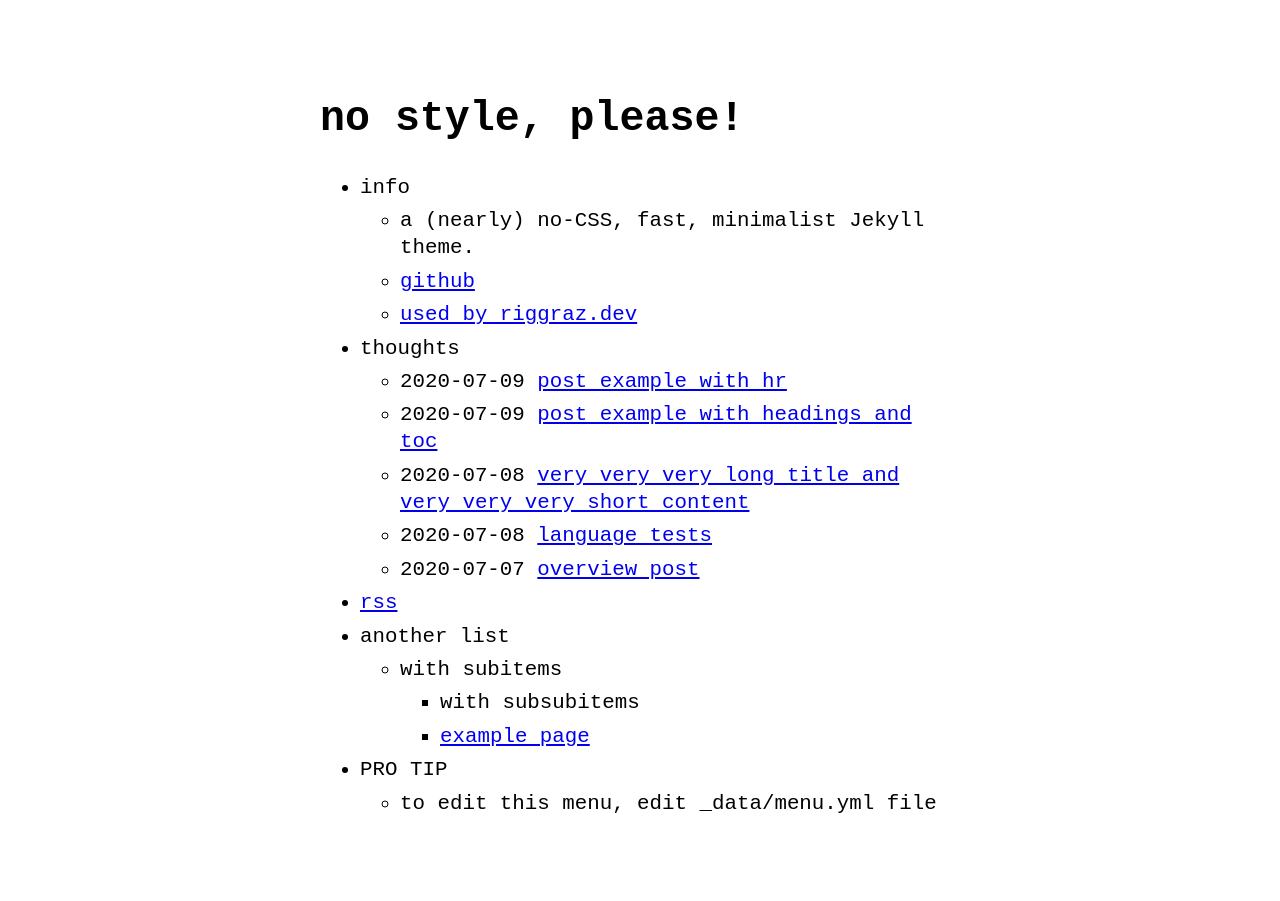
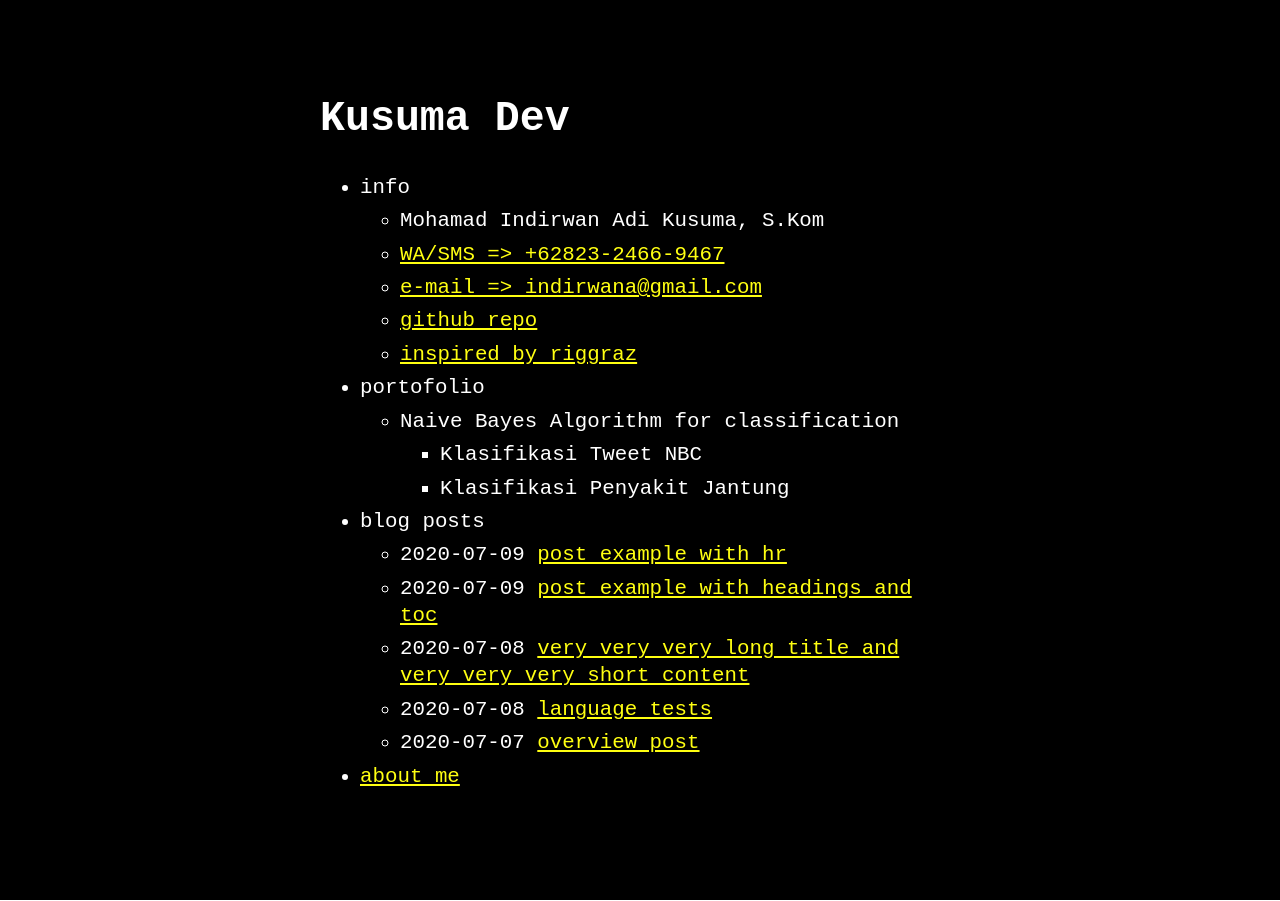
Before and after one commit to indirwanadi/indirwanadi.github.io, a Jekyll site: the page built from index.md, in a window 1280 px wide. Built offline with Jekyll 4.4.1, drawn with Linux system fonts in a browser that asks for light colours.

Commit message:
Firing them up

```diff
--- a/_config.yml
+++ b/_config.yml
@@ -1,9 +1,9 @@
-title: no style, please! # name of the site
-author: Riccardo Graziosi # name of site's author
-email: riccardo.graziosi97@gmail.com # email of site's author
-url: https://riggraz.dev/no-style-please # root address of the site
+title: Kusuma Dev # name of the site
+author: Mohamad Indirwan Adi Kusuma # name of site's author
+email: indirwana@gmail.com # email of site's author
+url: https://indirwanadi.github.io # root address of the site
 description: > # description of the site (multiple lines allowed)
-  A (nearly) no-CSS, fast, minimalist Jekyll theme.
+  A place to showcase work and projects
 
 permalink: /:slug.html
 
@@ -13,7 +13,7 @@ favicon: "./logo.png" # relative path to site's favicon
 theme: no-style-please # if you are using GitHub Pages, change it to remote_theme: riggraz/no-style-please
 
 theme_config:
-  appearance: "light" # can be "light", "dark" or "auto"
+  appearance: "dark" # can be "light", "dark" or "auto"
   back_home_text: ".." # customize text for homepage link in post layout
   date_format: "%Y-%m-%d" # customize how date is formatted
   show_description: false # show blog description in home page
@@ -24,5 +24,3 @@ sass:
 plugins:
   - jekyll-feed
   - jekyll-seo-tag
-
-future: true
--- a/_data/menu.yml
+++ b/_data/menu.yml
@@ -5,33 +5,57 @@ entries:
   - title: info
     url: false
     entries:
-      - title: a (nearly) no-CSS, fast, minimalist Jekyll theme.
+      - title: Mohamad Indirwan Adi Kusuma, S.Kom
         url: false
-      - title: github
-        url: https://github.com/riggraz/no-style-please
-      - title: used by riggraz.dev
+      - title: WA/SMS => +62823-2466-9467
+        url: https://api.whatsapp.com/send?phone=6282324669467&text=Halo, saya ingin bekerja sama dengan anda :)
+      - title: e-mail => indirwana@gmail.com
+        url: mailto:indirwana@gmail.com
+      - title: github repo
+        url: https://github.com/indirwanadi
+      - title: inspired by riggraz
         url: https://riggraz.dev/
 
-  - title: thoughts
+  - title: portofolio
+    url: false
+    entries:
+      - title: Naive Bayes Algorithm for classification
+        url: false
+        entries:
+          - title: Klasifikasi Tweet NBC
+            url: false
+          - title: Klasifikasi Penyakit Jantung
+            url: false
+
+  - title: blog posts
     post_list: true
     url: false
     entries: false
 
-  - title: rss
-    url: feed.xml
+  - title: about me
+    url: me
 
-  - title: another list
-    url: false
-    entries:
-      - title: with subitems
-        url: false
-        entries:
-          - title: with subsubitems
-            url: false
-          - title: example page
-            url: about
-  - title: PRO TIP
-    url: false
-    entries:
-      - title: to edit this menu, edit _data/menu.yml file
-        url: false
+
+  # - title: thoughts
+  #  post_list: true
+  #  url: false
+  #  entries: false
+
+  # - title: rss
+  #  url: feed.xml
+
+  # - title: another list
+  #  url: false
+  # entries:
+  #    - title: with subitems
+  #      url: false
+  #      entries:
+  #        - title: with subsubitems
+  #          url: false
+  #        - title: example page
+  #          url: about
+  # - title: PRO TIP
+  #  url: false
+  #  entries:
+  #    - title: to edit this menu, edit _data/menu.yml file
+  #      url: false
```
Also changed, not shown: 9 other files.
